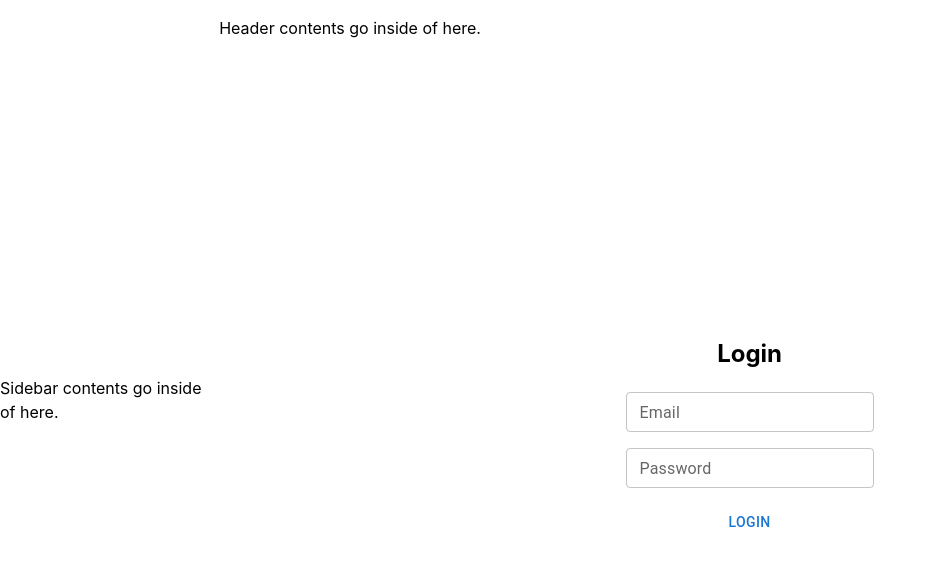
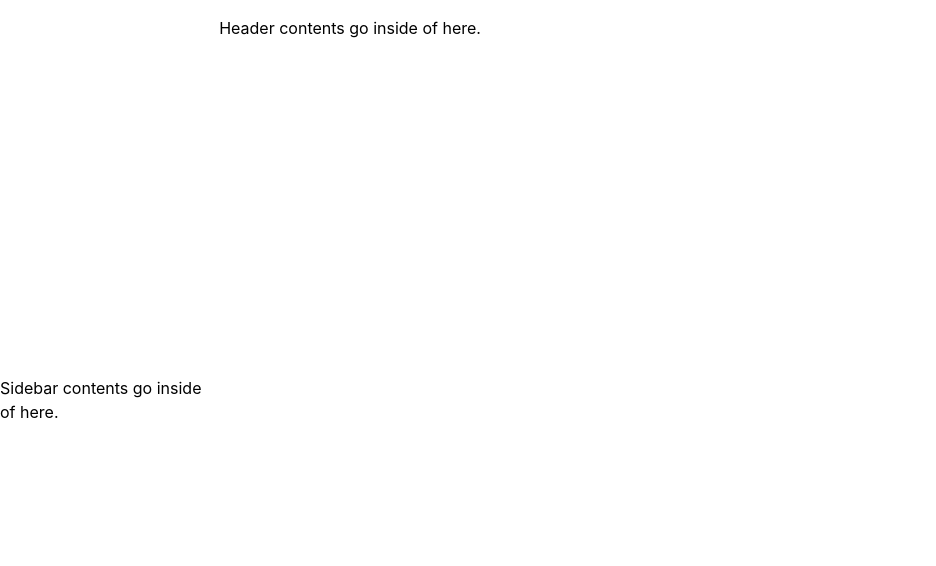
Before and after one commit to RevProfessionals/Scheduler-Frontend, a React (Vite) app: page /login in a window 1280 px wide. Shown: the top 566 px of the page, without its empty margins (0-936 px from the left). Built offline with nearby package versions, Linux system fonts and the light colour scheme.

Commit message:
removed extra route and import

```diff
--- a/src/App.tsx
+++ b/src/App.tsx
@@ -4,7 +4,6 @@ import Header from './components/sections/Header';
 import Sidebar from './components/sections/Sidebar';
 import Home from './components/home/Home';
 import Register from './components/home/Register';
-import Login from './components/home/Login';
 
 export default function App() {
   return (
@@ -16,7 +15,6 @@ export default function App() {
           <Routes>
             <Route path="/" element={<Home />} />
             <Route path="/register" element={<Register />} />
-            <Route path="/login" element={<Login />} />
           </Routes>
         </Stack>
       </Stack>
```
